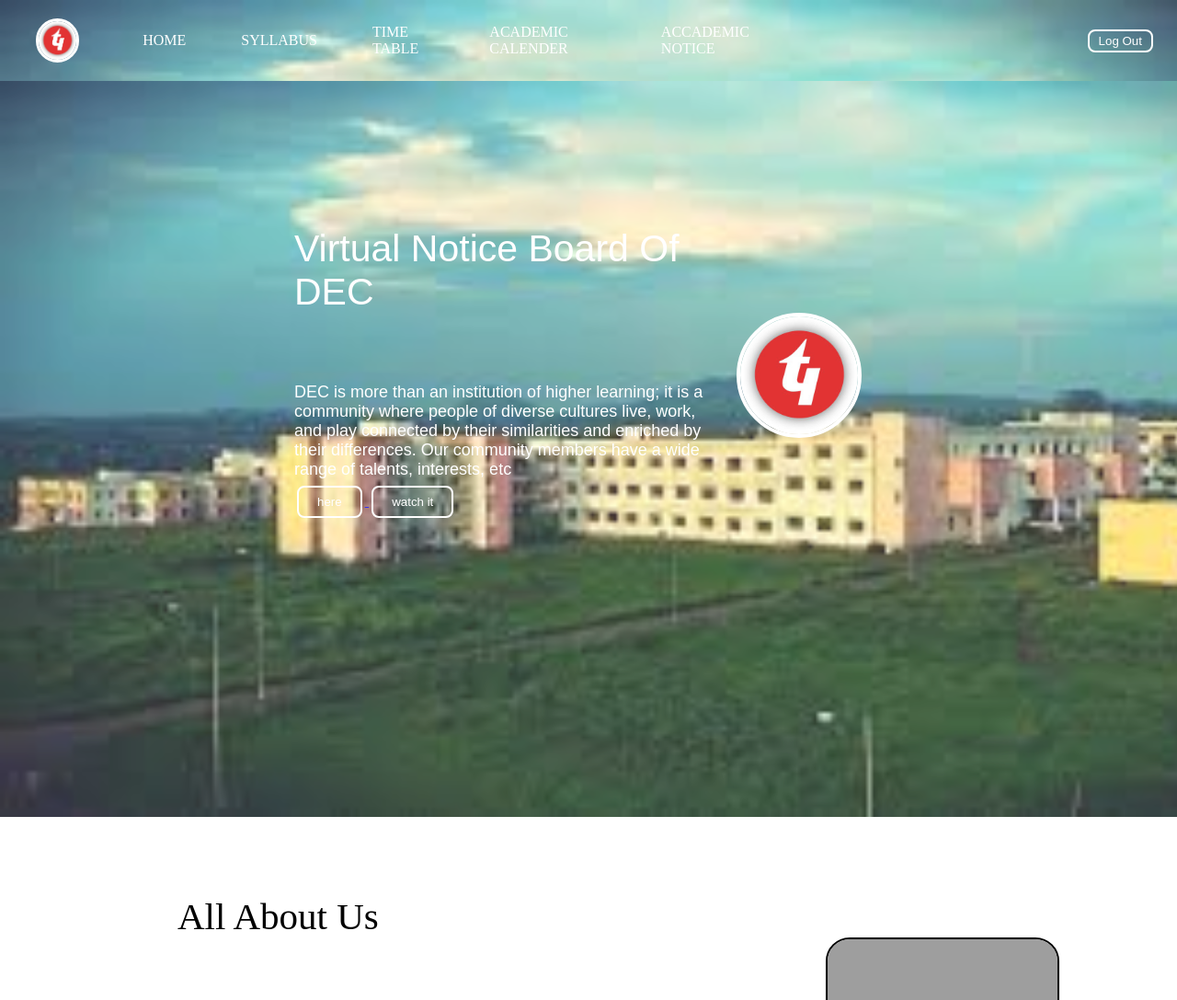
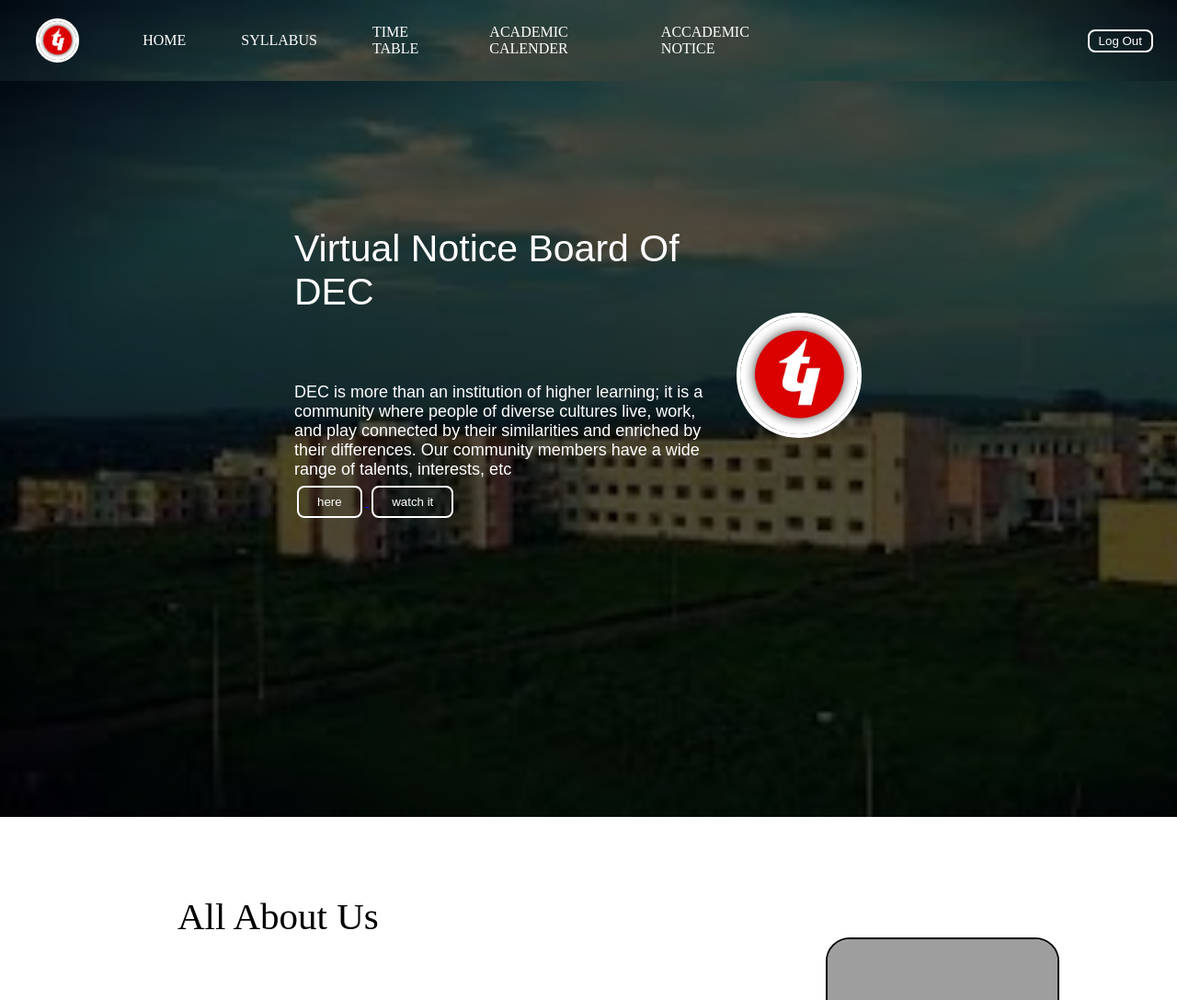
Before and after one commit to Mritunjay800/DecStatic, a PHP site: page /main.html in a window 1280 px wide. Shown: the top 1087 px of the page at 92% size. Run offline with PHP 8.4, Linux system fonts and the light colour scheme; some libraries are stand-ins or nearby versions; grey boxes are pictures that could not be loaded.

Commit message:
Update main.css

```diff
--- a/main.css
+++ b/main.css
@@ -60,7 +60,7 @@
 
 .background{
 	background-image:url('bground.jpg');
-	opacity:0.8;
+	background-color: rgba(0,0,0,0.7);
 	background-size: cover;
 	background-blend-mode: darken;
 }
```
